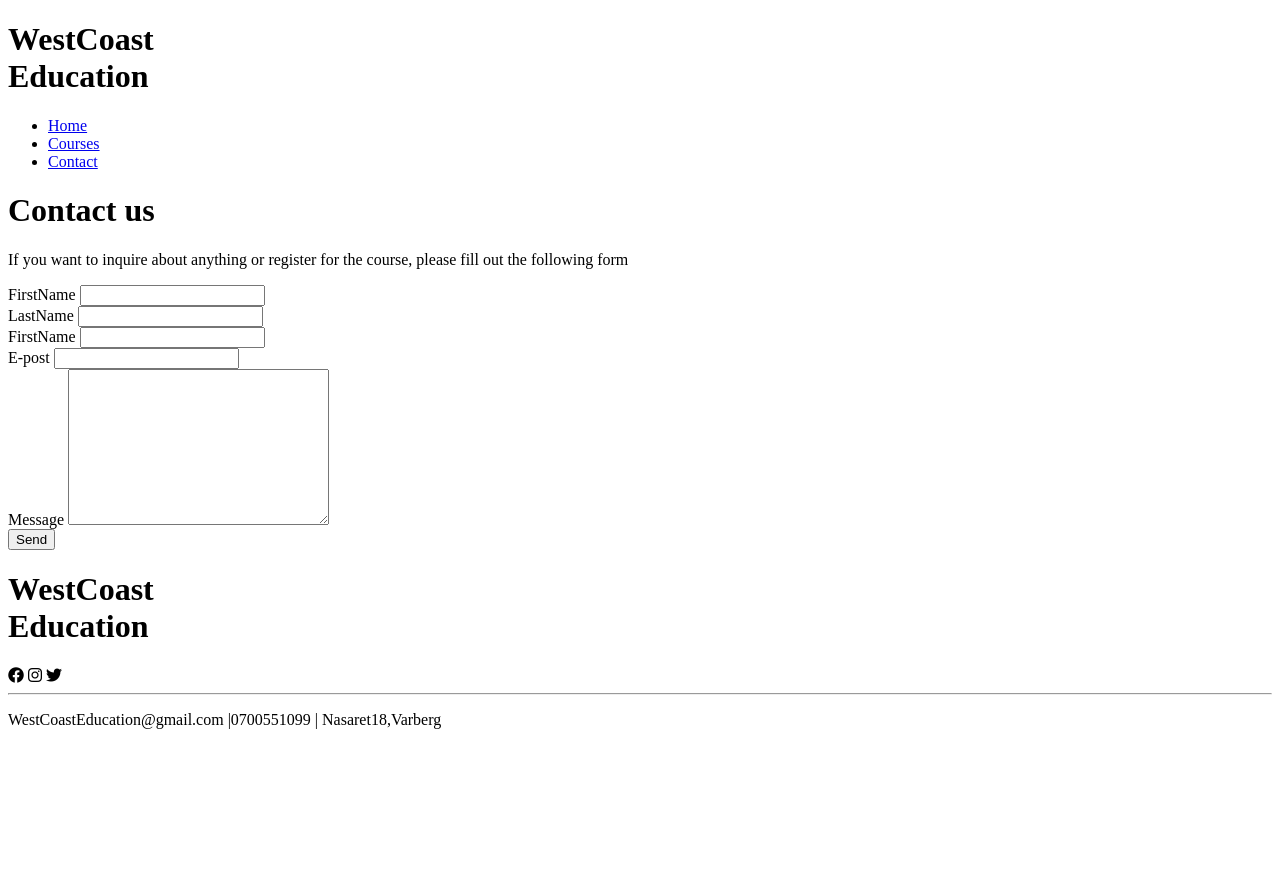
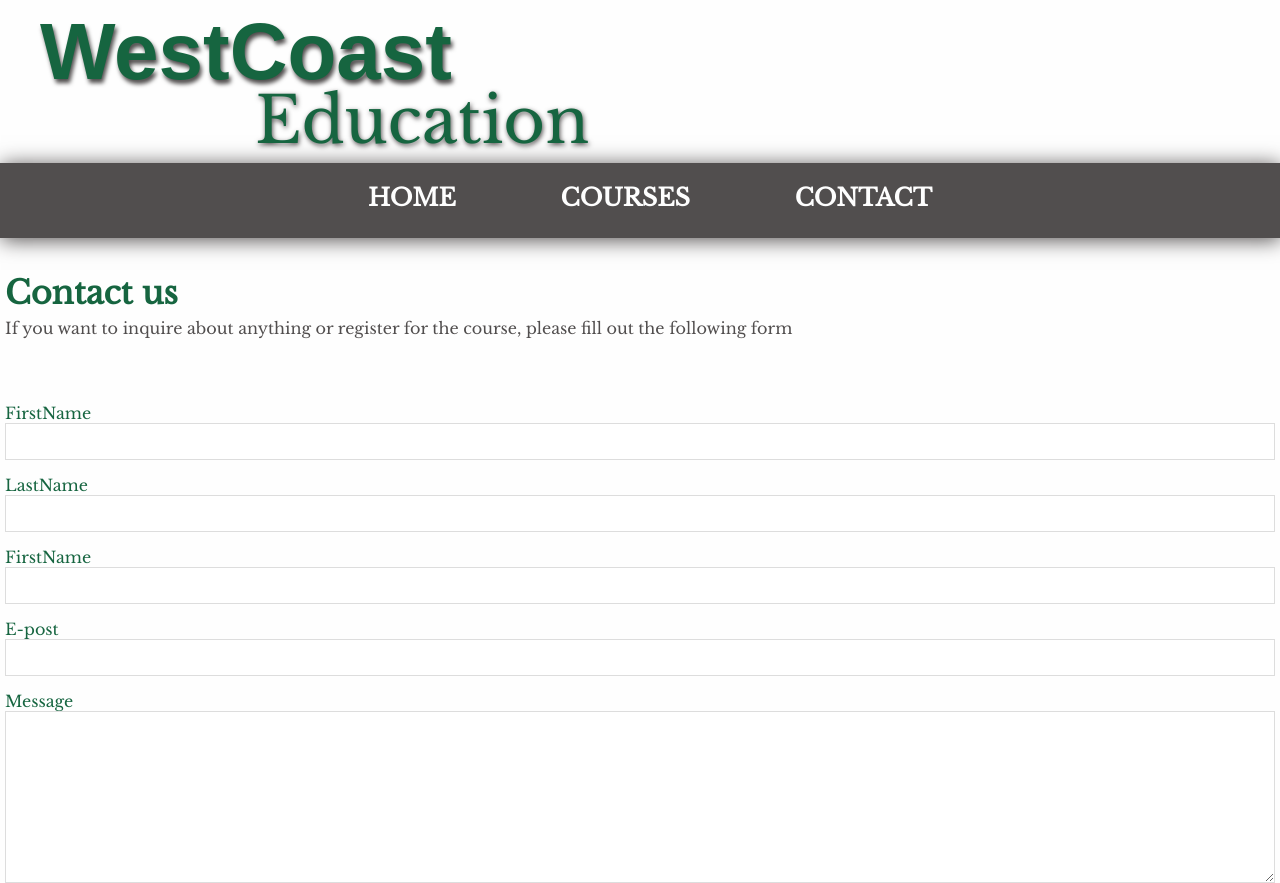
Before and after one commit to MaramTahan/westcoasteducation.mobile, a website: page contact.html in a window 1280 px wide. Shown: the top 883 px of the page. Before the commit the page ends 800 px from the top, so only its background shows below. Drawn offline with nearby package versions, Linux system fonts and the light colour scheme; the site is published under a folder, as on GitHub Pages, so addresses that start at the root find nothing; a web font is replaced by a local one.

Commit message:
fix css links

```diff
--- a/contact.html
+++ b/contact.html
@@ -14,9 +14,9 @@
     <link rel="preconnect" href="https://fonts.gstatic.com" crossorigin>
     <link href="https://fonts.googleapis.com/css2?family=Abyssinica+SIL&family=Libre+Baskerville&family=Roboto+Condensed:ital@1&family=Rubik+Vinyl&family=Sofia&display=swap" rel="stylesheet">
     <link rel="stylesheet" href="https://cdnjs.cloudflare.com/ajax/libs/font-awesome/6.2.0/css/all.min.css" integrity="sha512-xh6O/CkQoPOWDdYTDqeRdPCVd1SpvCA9XXcUnZS2FmJNp1coAFzvtCN9BmamE+4aHK8yyUHUSCcJHgXloTyT2A==" crossorigin="anonymous" referrerpolicy="no-referrer" />
-    <link rel="stylesheet" href="/assets/css/site.css">
-    <link rel="stylesheet" href="/assets/css/navigation.css">
-    <link rel="stylesheet" href="/assets/css/contact.css">
+    <link rel="stylesheet" href="./assets/css/site.css">
+    <link rel="stylesheet" href="./assets/css/navigation.css">
+    <link rel="stylesheet" href="./assets/css/contact.css">
   <title>WestCoast Education</title>
 </head>
 <body>
--- a/courses.html
+++ b/courses.html
@@ -14,9 +14,9 @@
     <link rel="preconnect" href="https://fonts.gstatic.com" crossorigin>
     <link href="https://fonts.googleapis.com/css2?family=Abyssinica+SIL&family=Libre+Baskerville&family=Roboto+Condensed:ital@1&family=Rubik+Vinyl&family=Sofia&display=swap" rel="stylesheet">
     <link rel="stylesheet" href="https://cdnjs.cloudflare.com/ajax/libs/font-awesome/6.2.0/css/all.min.css" integrity="sha512-xh6O/CkQoPOWDdYTDqeRdPCVd1SpvCA9XXcUnZS2FmJNp1coAFzvtCN9BmamE+4aHK8yyUHUSCcJHgXloTyT2A==" crossorigin="anonymous" referrerpolicy="no-referrer" />
-    <link rel="stylesheet" href="/assets/css/site.css">
-    <link rel="stylesheet" href="/assets/css/navigation.css">
-    <link rel="stylesheet" href="/assets/css/courses.css">
+    <link rel="stylesheet" href="./assets/css/site.css">
+    <link rel="stylesheet" href="./assets/css/navigation.css">
+    <link rel="stylesheet" href="./assets/css/courses.css">
   <title>WestCoast Education</title>
 </head>
 <body>
```
